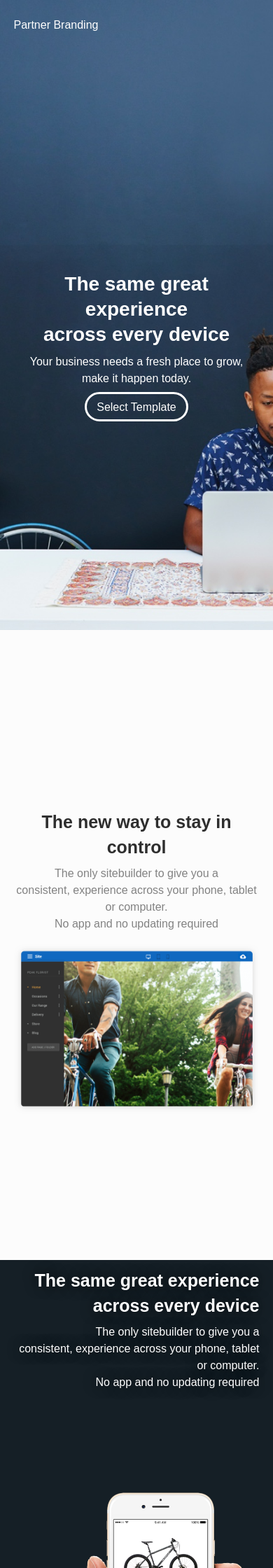
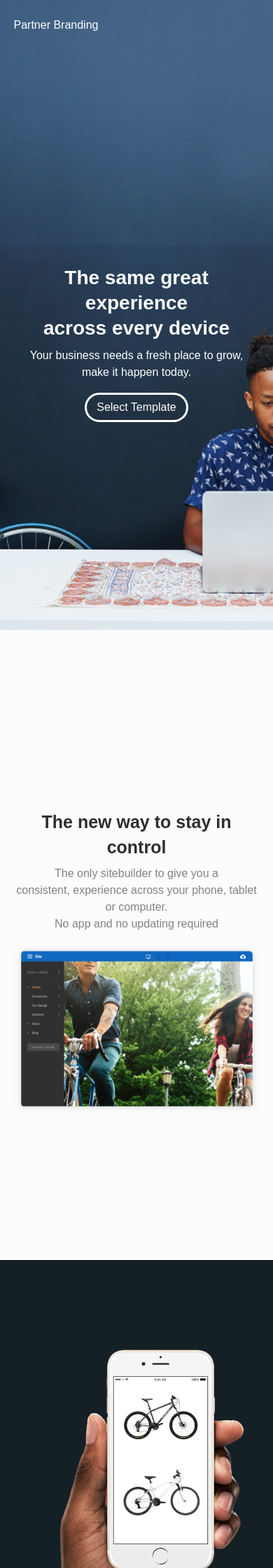
Before and after one commit to basekit-templates/partners-template, a Jekyll site: the page built from index.md, in a window 390 px wide. Shown: the top 2240 px of the page at 70% size. Built offline with Jekyll 4.4.1, drawn with Linux system fonts in a browser that asks for light colours.

Commit message:
Tweaks styles for new page layout

```diff
--- a/css/styles.scss
+++ b/css/styles.scss
@@ -20,14 +20,16 @@ h1, h2, h3, h4, h5, h6 {
 }
 
 .button {
-  color: $color--background;
-  padding: .8rem 1.2rem .75rem;
-  border: 3px solid $color--background;
+  cursor: pointer;
+  display: inline-block;
+  color: $color--copy;
+  padding: .5rem 1.2rem;
+  border: 3px solid $color--heading;
   border-radius: 100px;
   transition: .3s;
   &:hover {
-    color: $color--background;
-    -webkit-filter: drop-shadow(0 0 5px fade-out($color--background, 0.5));
+    color: $color--copy;
+    border-color: $color--copy;
   }
 }
 
@@ -68,11 +70,32 @@ h1, h2, h3, h4, h5, h6 {
     h1, h2, h3, h4, h5, h6 {
       color: inherit;
     }
+    .button {
+      color: $color--background;
+      border: 3px solid $color--background;
+      &:hover {
+        -webkit-filter: drop-shadow(0 0 5px fade-out($color--background, 0.5));
+      }
+    }
   }
-  &--content-arrange {
-    display: flex;
-    justify-content: center;
-    align-items: center;
+}
+
+.content-arrange {
+  display: flex;
+  justify-content: center;
+  align-items: center;
+
+  width: 90%;
+  max-width: 1200px;
+  margin: auto;
+  .article {
+    width: 50%;
+  }
+  @media (max-width: 640px) {
+    display: block;
+    .article {
+      width: 100%;
+    }
   }
 }
 
```
